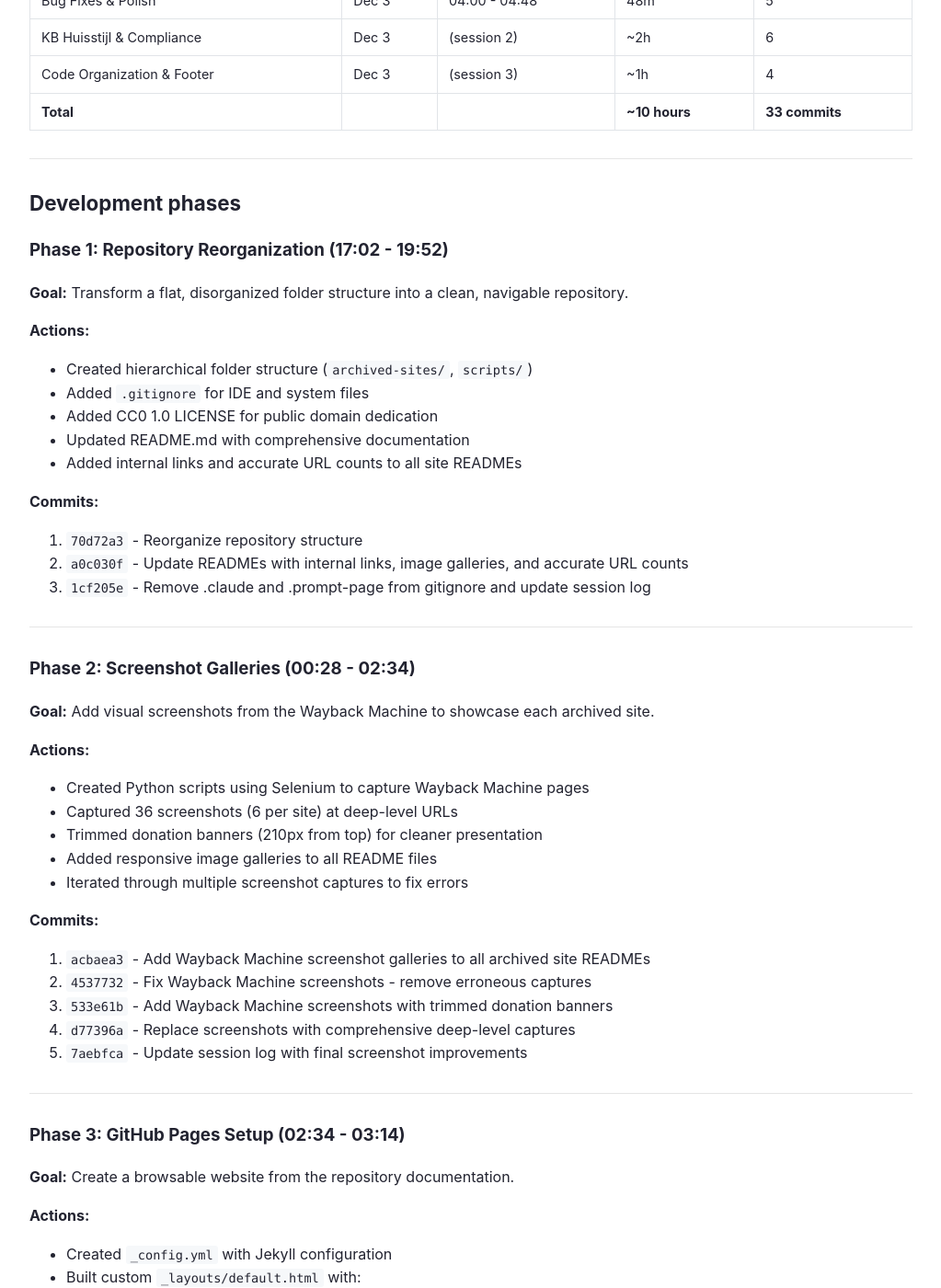
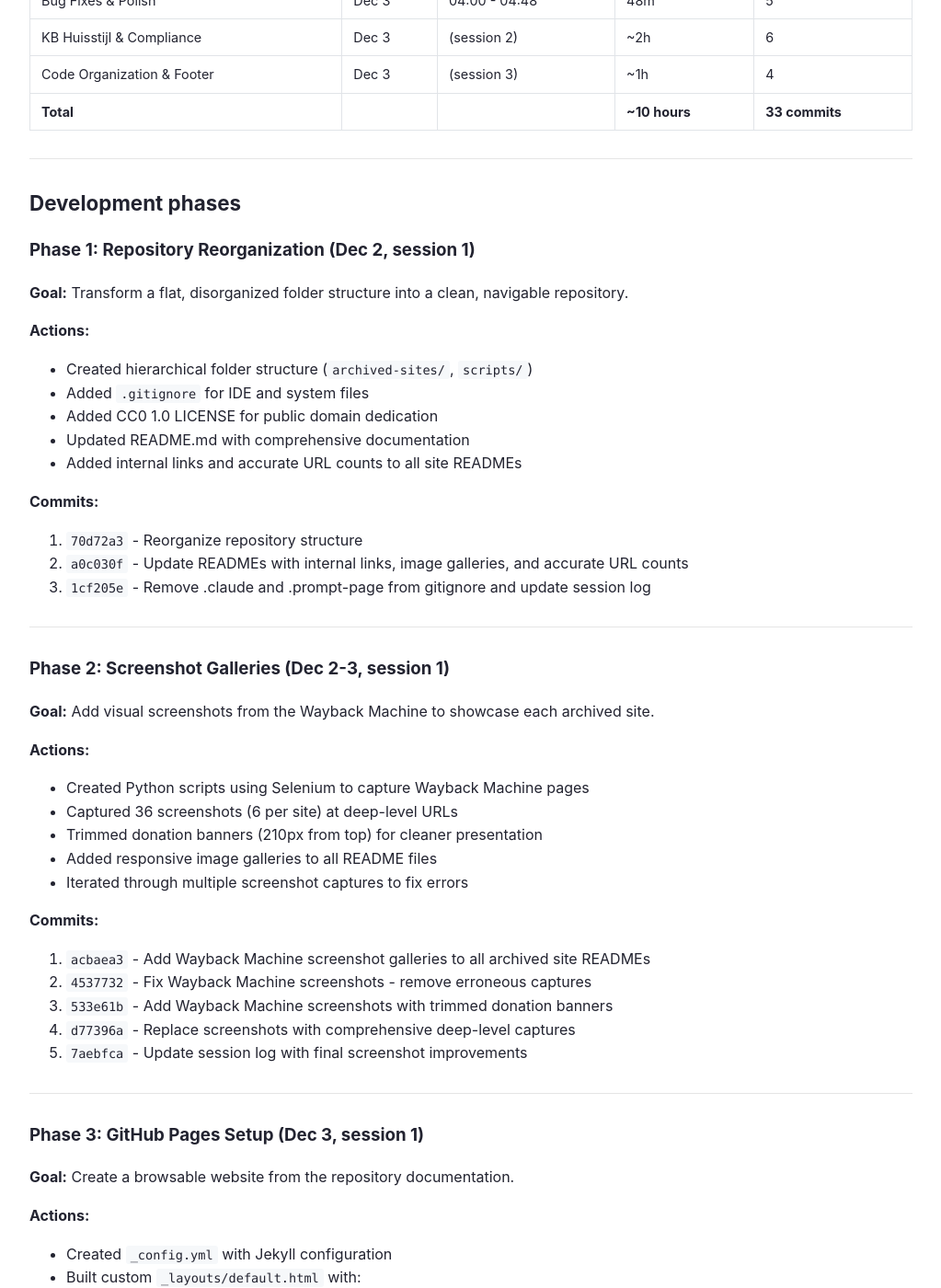
Before and after one commit to ookgezellig/SaveToWaybackMachine, a Jekyll site: the page built from how-this-site-was-built.md, in a window 1280 px wide and 1400 px high, scrolled down 940 px. Shown: the whole window at 92% size, without its empty margins (128-1151 px from the left). Built offline with Jekyll 4.4.1, drawn with Linux system fonts in a browser that asks for light colours; some of the changed text lies outside the part shown.

Commit message:
Add white KB logo, update phase headers with session info
- Add missing white KB logo SVG for footer
- Update tools: Selenium → Playwright
- Remove camelCase from Schema.org terms in docs
- Clarify phases 1-5 happened in Dec 2-3 session 1

🤖 Generated with [Claude Code](https://claude.com/claude-code)

Co-Authored-By: Claude <noreply@anthropic.com>

```diff
--- a/how-this-site-was-built.md
+++ b/how-this-site-was-built.md
@@ -40,7 +40,7 @@ This GitHub Pages site was created in a single intensive session on December 2-3
 
 ## Development phases
 
-### Phase 1: Repository Reorganization (17:02 - 19:52)
+### Phase 1: Repository Reorganization (Dec 2, session 1)
 
 **Goal:** Transform a flat, disorganized folder structure into a clean, navigable repository.
 
@@ -58,7 +58,7 @@ This GitHub Pages site was created in a single intensive session on December 2-3
 
 ---
 
-### Phase 2: Screenshot Galleries (00:28 - 02:34)
+### Phase 2: Screenshot Galleries (Dec 2-3, session 1)
 
 **Goal:** Add visual screenshots from the Wayback Machine to showcase each archived site.
 
@@ -78,7 +78,7 @@ This GitHub Pages site was created in a single intensive session on December 2-3
 
 ---
 
-### Phase 3: GitHub Pages Setup (02:34 - 03:14)
+### Phase 3: GitHub Pages Setup (Dec 3, session 1)
 
 **Goal:** Create a browsable website from the repository documentation.
 
@@ -101,7 +101,7 @@ This GitHub Pages site was created in a single intensive session on December 2-3
 
 ---
 
-### Phase 4: UI Refinements (03:14 - 04:00)
+### Phase 4: UI Refinements (Dec 3, session 1)
 
 **Goal:** Polish the user interface and fix visual issues.
 
@@ -122,7 +122,7 @@ This GitHub Pages site was created in a single intensive session on December 2-3
 
 ---
 
-### Phase 5: Bug Fixes & Polish (04:00 - 04:48)
+### Phase 5: Bug Fixes & Polish (Dec 3, session 1)
 
 **Goal:** Fix remaining issues and improve content quality.
 
```
Also changed, not shown: other parts of how-this-site-was-built.md (+3 -3 lines), compliance.md (+2 -2 lines), assets/Online_wit_Nederlands_KB-logo_0.svg (added).
